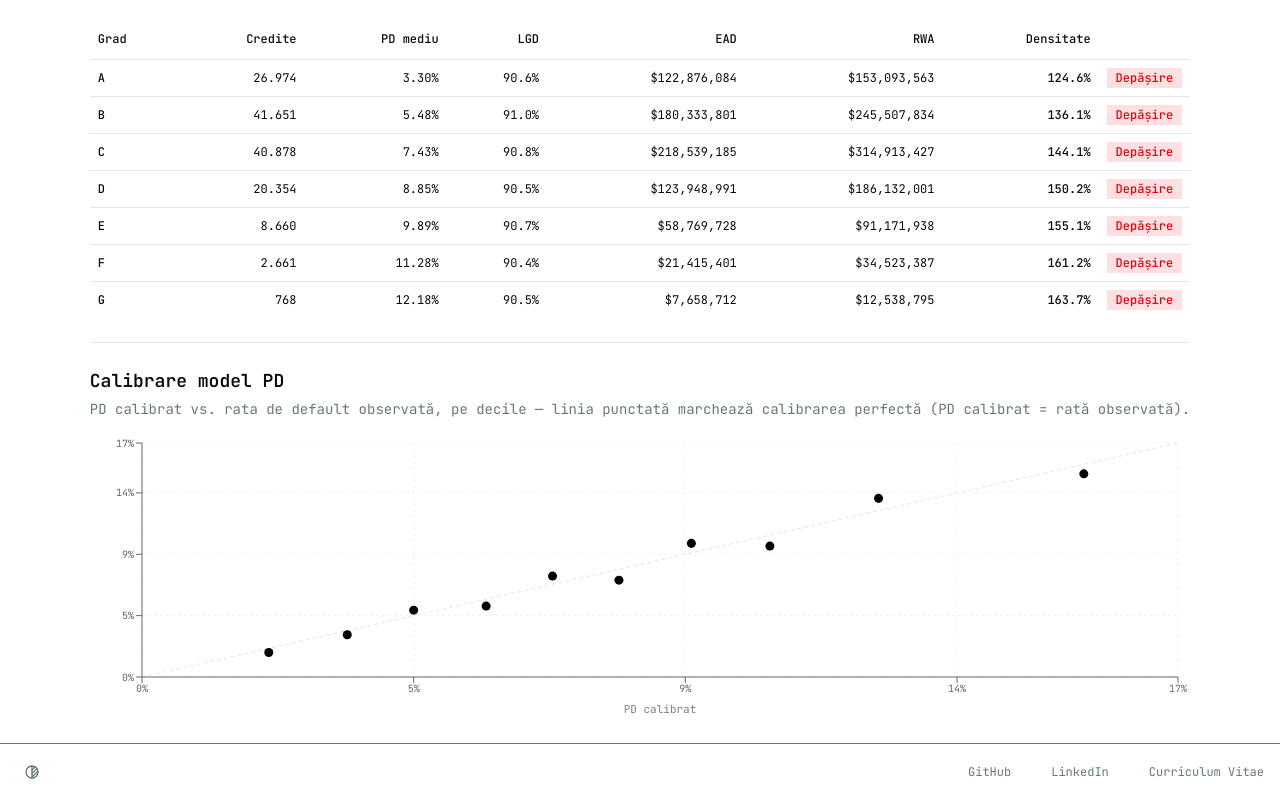
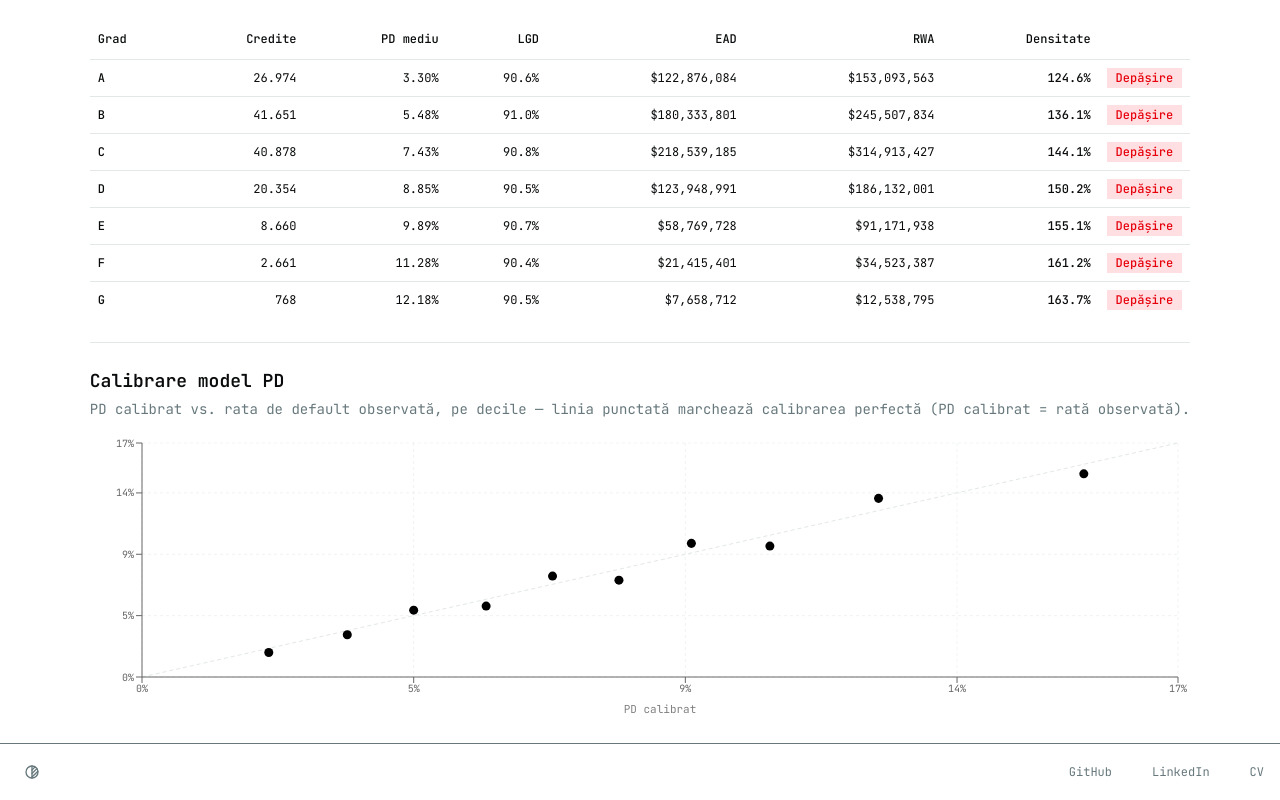
Before and after one commit to itsthevictor/risk, a Next.js app in the folder frontend/: page /credit in a window 1280 px wide. Shown: the part 703-1503 px from the top of the page. Built offline with nearby package versions, Linux system fonts and the light colour scheme.

Commit message:
fix: update source description in riskProjects and shorten CV link text in footer fix: adjust max width for DialogContent in KpiChart component

```diff
--- a/frontend/app/cv/page.tsx
+++ b/frontend/app/cv/page.tsx
@@ -44,7 +44,7 @@ const riskProjects = [
     description:
       'Evaluarea poziției de lichiditate și calcularea indicatorilor utilizați pentru monitorizarea riscului.',
     metrics: ['LCR', 'HQLA', 'Ieșiri nete de numerar'],
-    source: 'Model de analiză',
+    source: 'Formular tip wizard',
   },
   {
     title: 'Risc de dobândă',
--- a/frontend/components/footer.tsx
+++ b/frontend/components/footer.tsx
@@ -33,7 +33,7 @@ const Footer = () => {
           className='hover:underline hover:text-foreground'
           data-umami-event='footer-cv-link'
         >
-          Curriculum Vitae
+          CV
         </a>
       </div>
     </footer>
--- a/frontend/components/market/kpi-chart.tsx
+++ b/frontend/components/market/kpi-chart.tsx
@@ -44,7 +44,7 @@ function KpiChart({
         <ChartBarIcon />
         <span className='sr-only'>Vezi grafic</span>
       </DialogTrigger>
-      <DialogContent className='sm:max-w-[70rem]'>
+      <DialogContent className='sm:max-w-280'>
         <DialogHeader>
           <DialogTitle>{title}</DialogTitle>
           {description && <DialogDescription>{description}</DialogDescription>}
```
